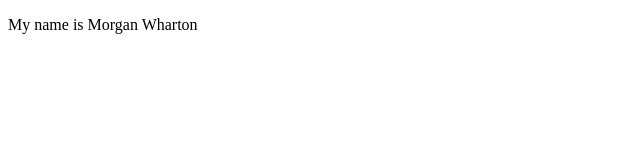
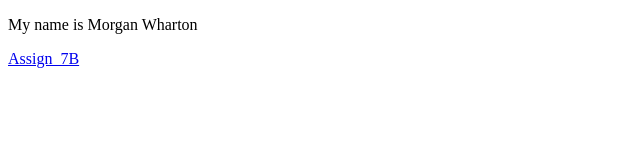
Before and after one commit to morganwharton/morganwharton.github.io, a plain HTML site: page index.html in a window 1280 px wide. Shown: the full height of the page, 0-640 px from the left. Drawn offline with Linux system fonts and the light colour scheme.

Commit message:
Add files via upload

```diff
--- a/index.html
+++ b/index.html
@@ -10,4 +10,5 @@
 
     <body>
     <p> My name is Morgan Wharton</p>
+    <a href="assign_7.html">Assign_7B</a>
     </body>
```
